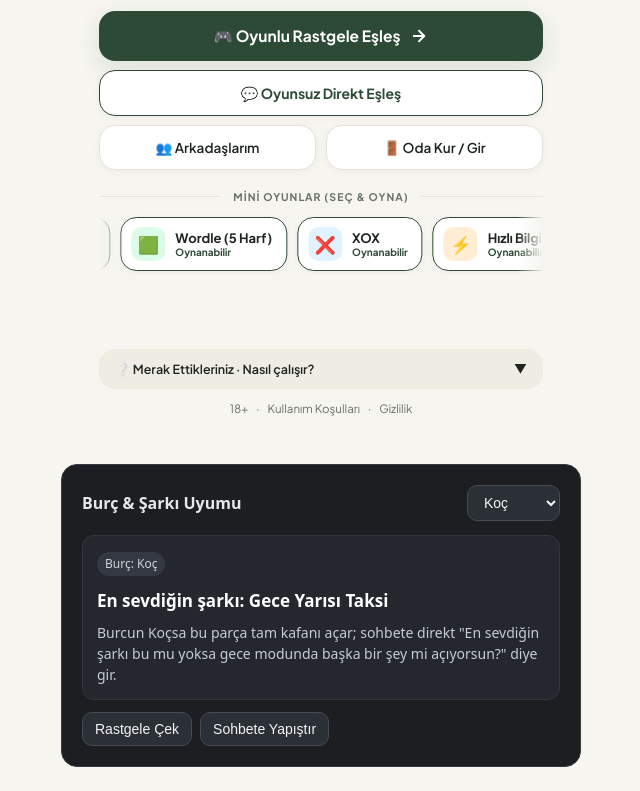
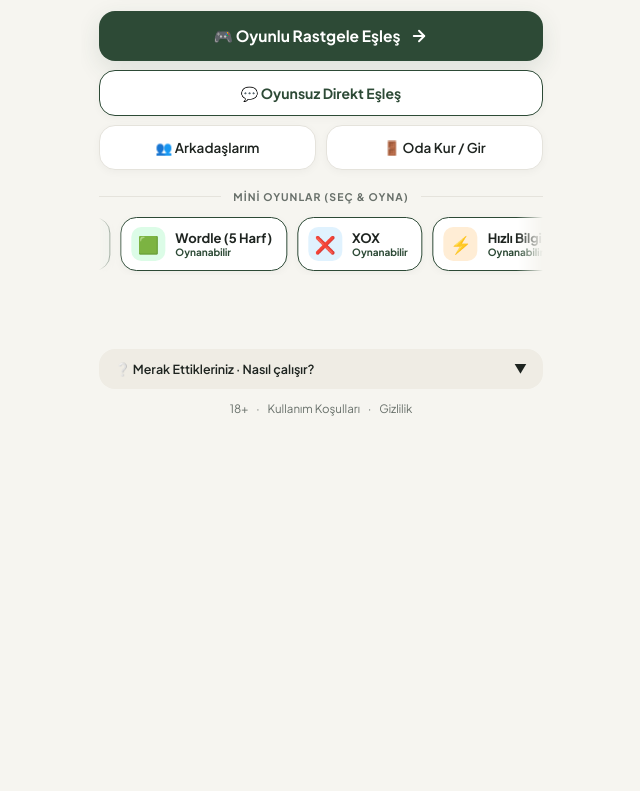
Before and after one commit to nazimcakmak001-commits/sohbet, a website: page public/index.html in a window 1280 px wide. Shown: the part 360-1151 px from the top of the page, without its empty margins (319-959 px from the left). After the commit the page ends 800 px from the top, so only its background shows below. Drawn offline with Linux system fonts and the light colour scheme.

Commit message:
Remove horoscope and song compatibility section
Removed horoscope and song compatibility section from index.html.

```diff
--- a/public/index.html
+++ b/public/index.html
@@ -2420,40 +2420,5 @@ ${selectedQuestionCards[1] ? '2) ' + selectedQuestionCards[1] : ''}`);
     gap: 8px;
     margin-top: 12px;
   }
-</style>
-
-<div id="hk-vibe-box">
-  <div class="hk-top">
-    <h3 class="hk-title">Burç & Şarkı Uyumu</h3>
-    <select id="hk-burc-select" aria-label="Burç seç">
-      <option value="Koç">Koç</option>
-      <option value="Boğa">Boğa</option>
-      <option value="İkizler">İkizler</option>
-      <option value="Yengeç">Yengeç</option>
-      <option value="Aslan">Aslan</option>
-      <option value="Başak">Başak</option>
-      <option value="Terazi">Terazi</option>
-      <option value="Akrep">Akrep</option>
-      <option value="Yay">Yay</option>
-      <option value="Oğlak">Oğlak</option>
-      <option value="Kova">Kova</option>
-      <option value="Balık">Balık</option>
-    </select>
-  </div>
-
-  <div class="hk-card">
-    <div class="hk-badge" id="hk-burc-badge">Burç: Koç</div>
-    <div class="hk-song" id="hk-sarki-text">En sevdiğin şarkı: Gece Yarısı Taksi</div>
-    <p class="hk-line" id="hk-uyum-text">
-      Burcun Koçsa bu parça tam kafanı açar; sohbete direkt "En sevdiğin şarkı bu mu yoksa gece modunda başka bir şey mi açıyorsun?" diye gir.
-    </p>
-  </div>
-
-  <div class="hk-actions">
-    <button type="button" id="hk-rastgele-btn">Rastgele Çek</button>
-    <button type="button" id="hk-kopyala-btn">Sohbete Yapıştır</button>
-  </div>
-</div>
-
 </body>
 </html>
```
